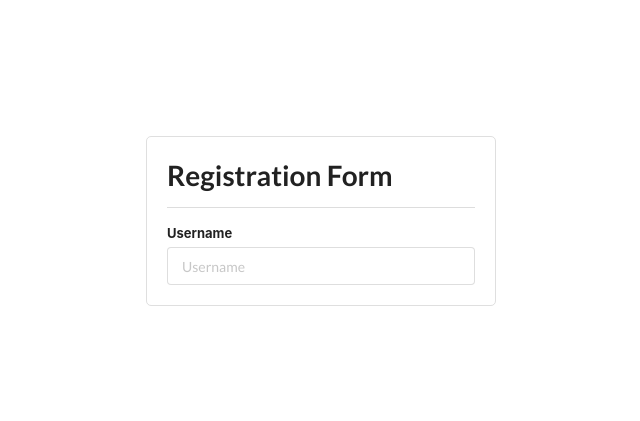
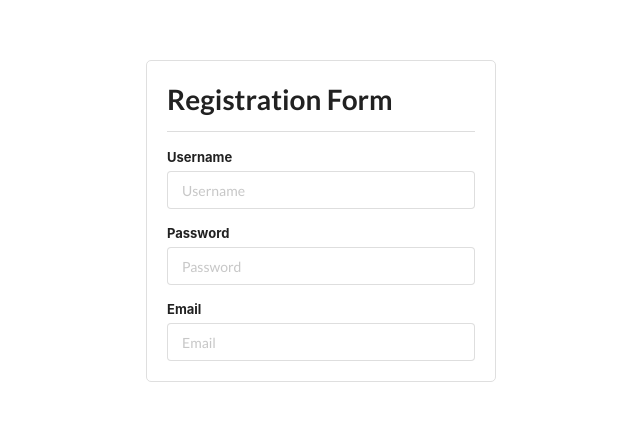
Before and after one commit to AlexKomanov/react-login-page, a React (Create React App) app: page / in a window 1280 px wide. Shown: the part 179-600 px from the top of the page, without its empty margins (319-959 px from the left). Built offline with nearby package versions, Linux system fonts and the light colour scheme.

Commit message:
Alex K - Adding another input fields

```diff
--- a/src/App.js
+++ b/src/App.js
@@ -11,6 +11,14 @@ function App() {
           <label>Username</label>
           <input type="text" name='username' placeholder='Username' />
         </div>
+        <div className='field'>
+          <label>Password</label>
+          <input type="password" name='password' placeholder='Password' />
+        </div>
+        <div className='field'>
+          <label>Email</label>
+          <input type="email" name='email' placeholder='Email' />
+        </div>
       </div>
      </form>
     </div>
```
